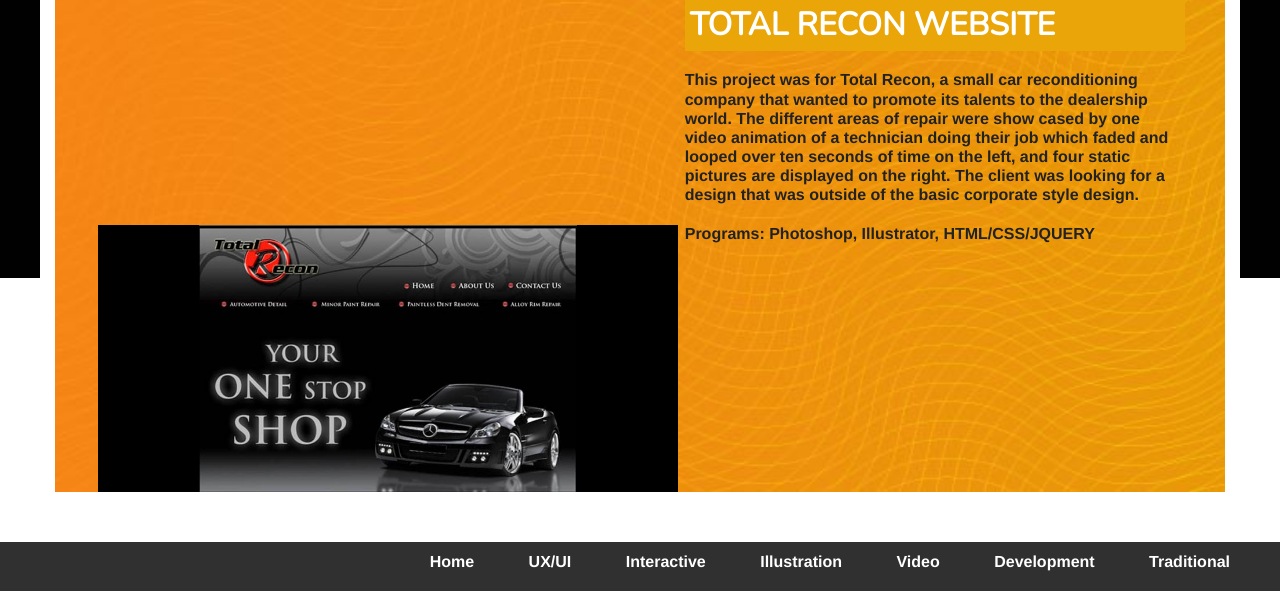
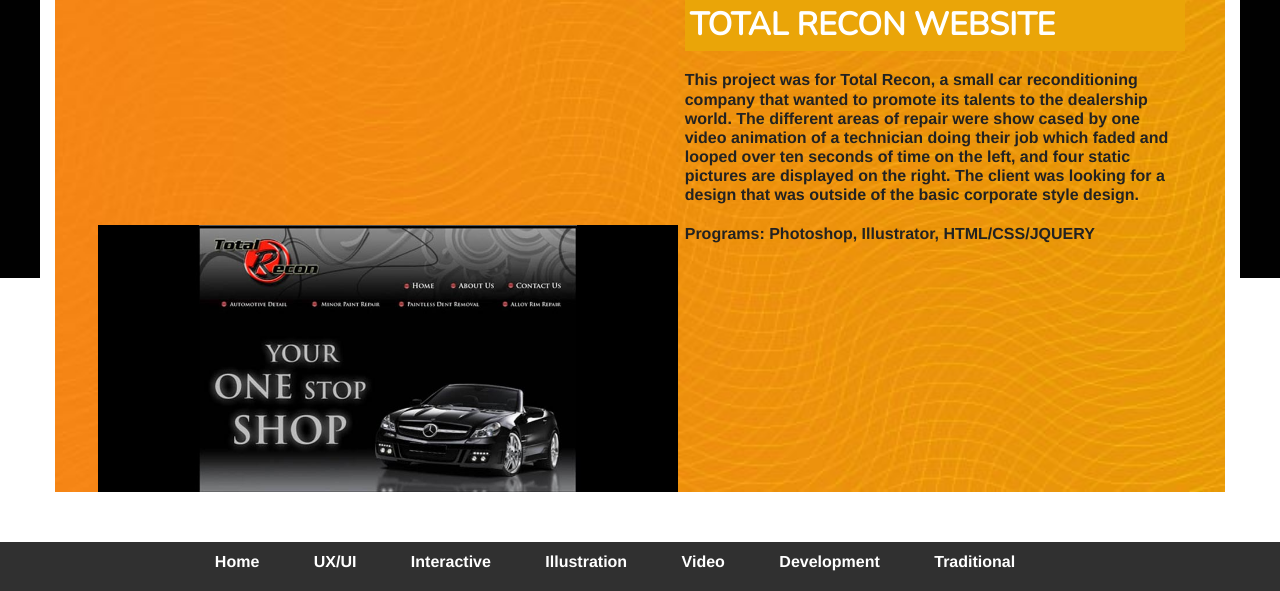
Before and after one commit to JBlacher/jblacher.github.io, a PHP site: page /development.html in a window 1280 px wide. Shown: the part 594-1185 px from the top of the page. Run offline with PHP 8.4, Linux system fonts and the light colour scheme; some libraries are stand-ins or nearby versions; some web fonts are replaced.

Commit message:
initial commit

```diff
--- a/css/style.css
+++ b/css/style.css
@@ -544,6 +544,7 @@ footer {
 /*   Home Page   */
 	#wrapper {
 		text-align: center;
+		width:100%;
 	}
 
 	.subMenu {
--- a/development.html
+++ b/development.html
@@ -85,7 +85,7 @@
 
 <!-- ///////////////////////////////// Bottom Nav ///////////////////////////////////// -->
         <footer>
-          <nav class="medium-12 large-12 columns bottomNav text-right">
+          <nav class="medium-12 large-12 columns bottomNav text-center">
               <ul>
                 <li><a href="index.html" id="home">Home</a></li>
                 <li><a href="UX.html" id="UX">UX/UI</a></li>
--- a/illustration.html
+++ b/illustration.html
@@ -139,7 +139,7 @@
 
 <!-- ///////////////////////////////// Bottom Nav ///////////////////////////////////// -->
         <footer>
-          <nav class="medium-12 large-12 columns bottomNav text-right">
+          <nav class="medium-12 large-12 columns bottomNav text-center">
               <ul>
                 <li><a href="index.html" id="home">Home</a></li>
                 <li><a href="UX.html" id="UX">UX/UI</a></li>
--- a/interactive.html
+++ b/interactive.html
@@ -87,7 +87,7 @@
 
 <!-- ///////////////////////////////// Bottom Nav ///////////////////////////////////// -->
         <footer>
-          <nav class="medium-12 large-12 columns bottomNav text-right">
+          <nav class="medium-12 large-12 columns bottomNav text-center">
               <ul>
                 <li><a href="index.html" id="home">Home</a></li>
                 <li><a href="UX.html" id="UX">UX/UI</a></li>
--- a/traditional.html
+++ b/traditional.html
@@ -60,7 +60,7 @@
 
 <!-- ///////////////////////////////// Bottom Nav ///////////////////////////////////// -->
         <footer>
-          <nav class="medium-12 large-12 columns bottomNav text-right">
+          <nav class="medium-12 large-12 columns bottomNav text-center">
               <ul>
                 <li><a href="index.html" id="home">Home</a></li>
                 <li><a href="UX.html" id="UX">UX/UI</a></li>
--- a/video.html
+++ b/video.html
@@ -141,7 +141,7 @@
 
 <!-- ///////////////////////////////// Bottom Nav ///////////////////////////////////// -->
         <footer>
-          <nav class="medium-12 large-12 columns bottomNav text-right">
+          <nav class="medium-12 large-12 columns bottomNav text-center">
               <ul>
                 <li><a href="index.html" id="home">Home</a></li>
                 <li><a href="UX.html" id="UX">UX/UI</a></li>
```
